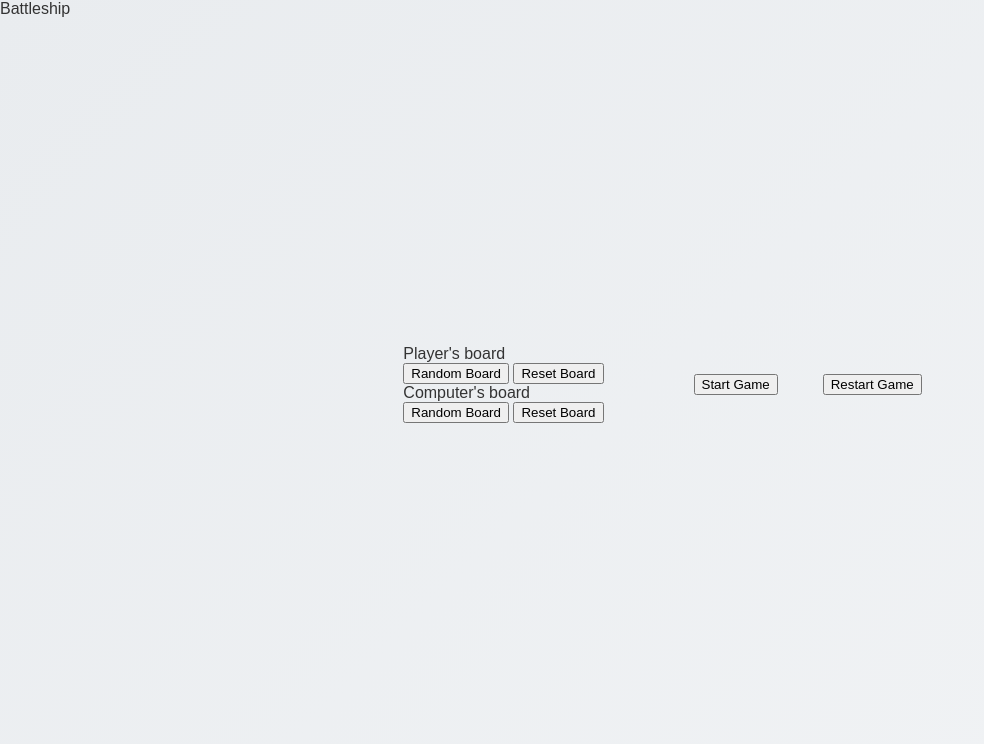
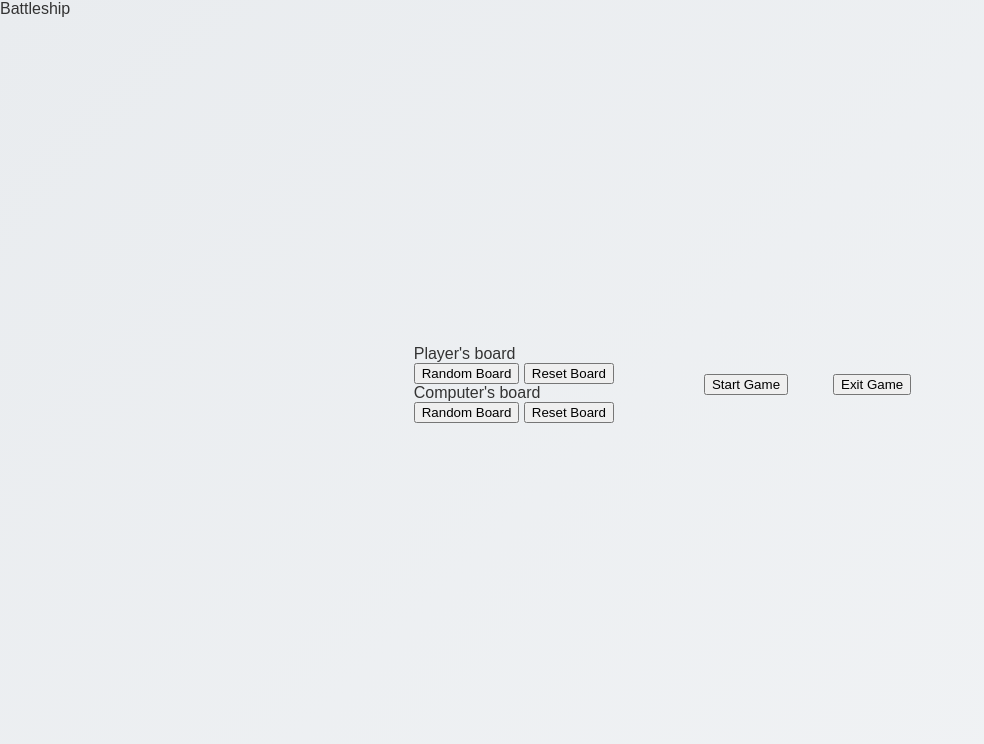
Before and after one commit to dekr1sh/battleship, a website built with webpack: page src/template.html in a window 1280 px wide. Shown: the top 744 px of the page, without its empty margins (0-984 px from the left). Built offline with nearby package versions, Linux system fonts and the light colour scheme.

Commit message:
Add exitBtn instead of restartBtn

```diff
--- a/src/template.html
+++ b/src/template.html
@@ -32,7 +32,7 @@
         </div>
         <div id="resultDisplay"></div>
         <button id="startBtn">Start Game</button>
-        <button id="restartBtn" class="hidden">Restart Game</button>
+        <button id="exitBtn" class="hidden">Exit Game</button>
     </main>
 
     <footer>
```
